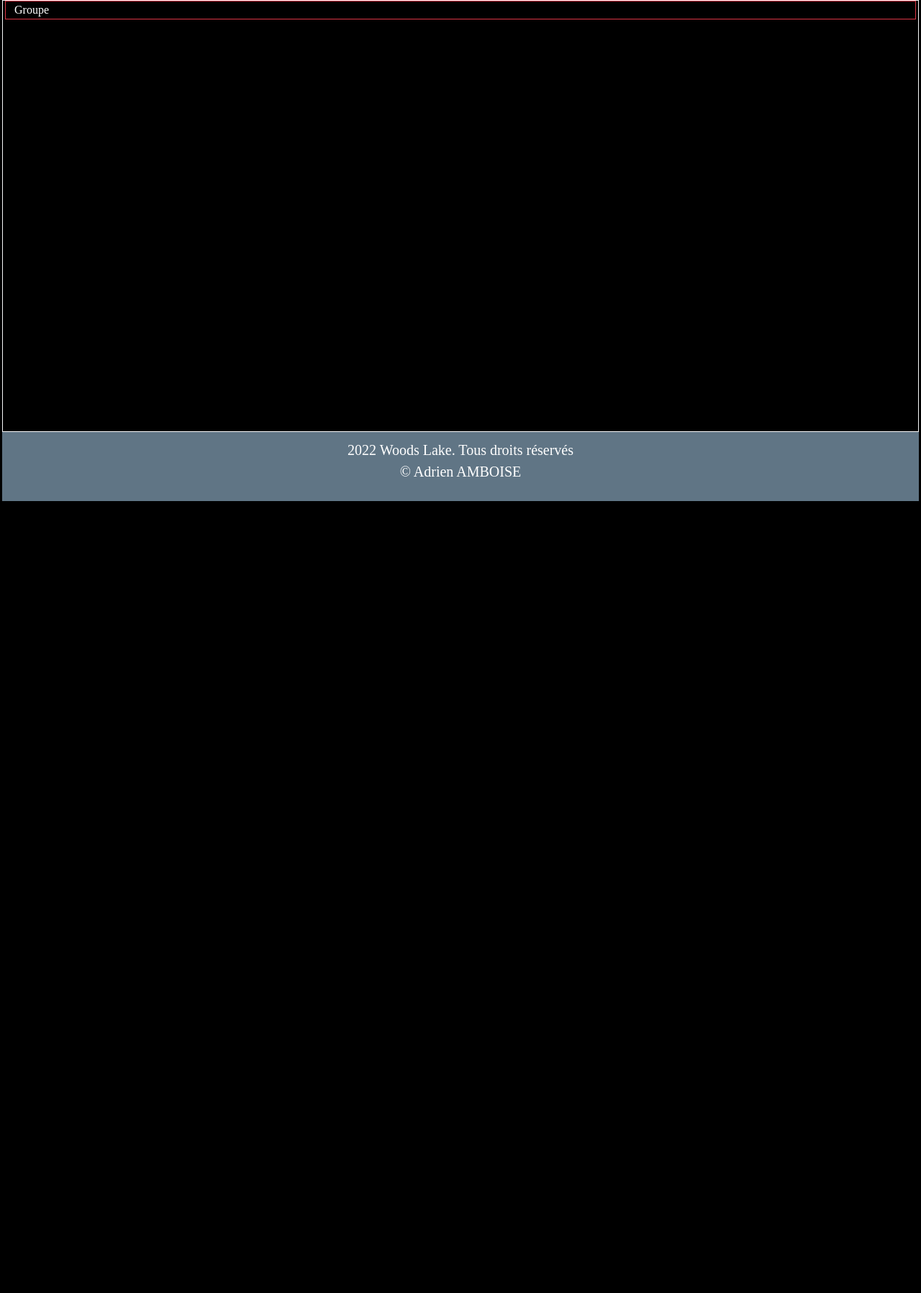
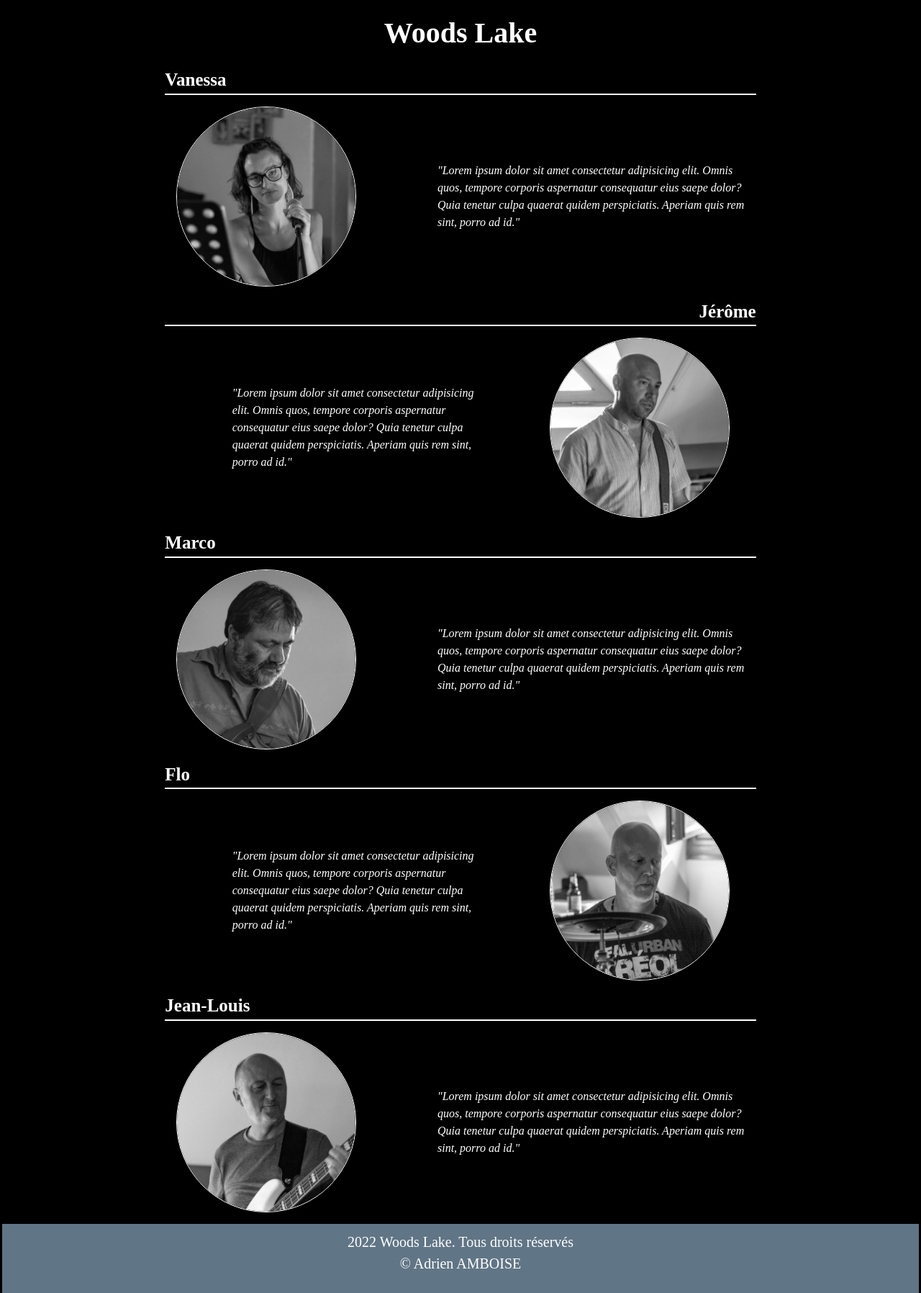
Before and after one commit to AAmboise/woodsLake, a PHP site: page /groupe in a window 1280 px wide. Shown: the part 564-2360 px from the top of the page at 72% size. Before the commit the page ends 1260 px from the top, so only its background shows below. Run offline with PHP 8.4, Linux system fonts and the light colour scheme; some libraries are stand-ins or nearby versions.

Commit message:
design page groupe

```diff
--- a/TO DO.txt
+++ b/TO DO.txt
@@ -14,7 +14,6 @@ Création de page :
 
 Design :
 - gallerie
-- groupe
 - ajout captcha contact form
 
 Responsive :
--- a/assets/css/style.css
+++ b/assets/css/style.css
@@ -29,6 +29,10 @@ body {
 
 .contactForm {
   min-height: 400px;
+}
+
+.groupe__card--portrait {
+  min-height: 200px;
 }
 
 * {
@@ -223,4 +227,37 @@ h3 {
   resize: none;
 }
 
+.groupe__titre {
+  font-size: 40px;
+  font-weight: bold;
+}
+
+.groupe__card .groupe__card--titre {
+  font-size: 25px;
+  font-weight: bold;
+}
+.groupe__card .groupe__card--titre .bande {
+  color: white;
+  border: 1px solid white;
+  background-color: white;
+}
+
+.groupe__card--portrait img {
+  width: 250px;
+  border: 1px solid white;
+  border-radius: 50%;
+}
+
+.groupe__card--text {
+  font-style: italic;
+}
+
+.right {
+  margin-left: 100px;
+}
+
+.left {
+  margin-left: -100px;
+}
+
 /*# sourceMappingURL=style.css.map */
--- a/assets/sass/base/_spacing.scss
+++ b/assets/sass/base/_spacing.scss
@@ -14,3 +14,6 @@
 .contactForm{
     min-height: 400px;
 }
+.groupe__card--portrait{
+    min-height:200px;
+}
--- /dev/null
+++ b/assets/sass/layout/_groupe.scss
@@ -0,0 +1,33 @@
+.groupe__titre{
+
+    font-size: 40px;
+    font-weight: bold;
+}
+
+.groupe__card{
+    .groupe__card--titre{
+        font-size: 25px;
+        font-weight: bold;
+        .bande{
+            color: white;
+            border: 1px solid white;
+            background-color: white;
+        }
+    }
+}
+.groupe__card--portrait{
+    img{
+        width: 250px;
+        border: 1px solid white;
+        border-radius: 50%;
+    }
+}
+.groupe__card--text{
+    font-style: italic;
+}
+.right{
+    margin-left: 100px;
+}
+.left{
+    margin-left: -100px;
+}
--- a/assets/sass/main.scss
+++ b/assets/sass/main.scss
@@ -25,3 +25,4 @@
 @import "./layout/slick.scss";
 @import "./layout/contact.scss";
 @import "./layout/contactForm.scss";
+@import "./layout/groupe.scss";
--- a/views/content/groupe.php
+++ b/views/content/groupe.php
@@ -1,5 +1,94 @@
-<div class="row groupe border border-danger">
-    <div class="col">
-        <div>Groupe</div>
+<div class="row groupe__titre mt-3">
+    <div class="col-12 text-center">
+        Woods Lake
     </div>
 </div>
+<div class="row groupe__card justify-content-center text-start my-3">
+    <div class="col-8">
+        <div class="groupe__card--titre">
+            <div id="extrait">Vanessa</div>
+            <div class="bande"></div>
+        </div>
+    </div>
+</div>
+
+<div class="row groupe__card--portrait justify-content-center align-items-center left">
+    <div class="col-4 d-flex justify-content-center">
+        <img src="../../assets/imgs/portraitVanessa.jpg" alt="">
+    </div>
+    <div class="col-4 groupe__card--text">
+        "Lorem ipsum dolor sit amet consectetur adipisicing elit. Omnis quos, tempore corporis aspernatur consequatur eius saepe dolor? Quia tenetur culpa quaerat quidem perspiciatis. Aperiam quis rem sint, porro ad id."
+    </div>
+</div>
+
+<div class="row groupe__card justify-content-center text-end my-3">
+    <div class="col-8">
+        <div class="groupe__card--titre">
+            <div id="extrait">Jérôme</div>
+            <div class="bande"></div>
+        </div>
+    </div>
+</div>
+
+<div class="row groupe__card--portrait justify-content-center align-items-center right">
+    <div class="col-4 groupe__card--text">
+        "Lorem ipsum dolor sit amet consectetur adipisicing elit. Omnis quos, tempore corporis aspernatur consequatur eius saepe dolor? Quia tenetur culpa quaerat quidem perspiciatis. Aperiam quis rem sint, porro ad id."
+    </div>
+    <div class="col-4 d-flex justify-content-center">
+        <img src="../../assets/imgs/portraitjerome.jpg" alt="">
+    </div>
+</div>
+
+<div class="row groupe__card justify-content-center text-start my-3">
+    <div class="col-8">
+        <div class="groupe__card--titre">
+            <div id="extrait">Marco</div>
+            <div class="bande"></div>
+        </div>
+    </div>
+</div>
+
+<div class="row groupe__card--portrait justify-content-center align-items-center left">
+    <div class="col-4 d-flex justify-content-center">
+        <img src="../../assets/imgs/portraitmarco.jpg" alt="">
+    </div>
+    <div class="col-4 groupe__card--text">
+        "Lorem ipsum dolor sit amet consectetur adipisicing elit. Omnis quos, tempore corporis aspernatur consequatur eius saepe dolor? Quia tenetur culpa quaerat quidem perspiciatis. Aperiam quis rem sint, porro ad id."
+    </div>
+</div>
+
+<div class="row groupe__card justify-content-center text-start my-3">
+    <div class="col-8">
+        <div class="groupe__card--titre">
+            <div id="extrait">Flo</div>
+            <div class="bande"></div>
+        </div>
+    </div>
+</div>
+
+<div class="row groupe__card--portrait justify-content-center align-items-center right">
+    <div class="col-4 groupe__card--text">
+        "Lorem ipsum dolor sit amet consectetur adipisicing elit. Omnis quos, tempore corporis aspernatur consequatur eius saepe dolor? Quia tenetur culpa quaerat quidem perspiciatis. Aperiam quis rem sint, porro ad id."
+    </div>
+    <div class="col-4 d-flex justify-content-center">
+        <img src="../../assets/imgs/portraitFlo.jpg" alt="">
+    </div>
+</div>
+
+<div class="row groupe__card justify-content-center text-start my-3">
+    <div class="col-8">
+        <div class="groupe__card--titre">
+            <div id="extrait">Jean-Louis</div>
+            <div class="bande"></div>
+        </div>
+    </div>
+</div>
+
+<div class="row groupe__card--portrait justify-content-center align-items-center mb-3 left">
+    <div class="col-4 d-flex justify-content-center">
+        <img src="../../assets/imgs/portraitJl.jpg" alt="">
+    </div>
+    <div class="col-4 groupe__card--text">
+        "Lorem ipsum dolor sit amet consectetur adipisicing elit. Omnis quos, tempore corporis aspernatur consequatur eius saepe dolor? Quia tenetur culpa quaerat quidem perspiciatis. Aperiam quis rem sint, porro ad id."
+    </div>
+</div>
--- a/views/pages/gallerie.php
+++ b/views/pages/gallerie.php
@@ -3,7 +3,7 @@
 ob_start();
 ?>
 
-<div class='container border border-light'>
+<div class='container'>
     <?php
     require_once './views/content/gallerie.php';
     ?>
--- a/views/pages/groupe.php
+++ b/views/pages/groupe.php
@@ -3,7 +3,7 @@
 ob_start();
 ?>
 
-<div class='container-fluid border border-light'>
+<div class='container-fluid'>
     <?php
     require_once './views/content/groupe.php';
     ?>
```
Also changed, not shown: assets/imgs/portraitFlo.jpg (added), assets/imgs/portraitJerome.jpg (added), assets/imgs/portraitJl.jpg (added), assets/imgs/portraitMarco.jpg (added), assets/imgs/portraitVanessa.jpg (added), 1 other file.
